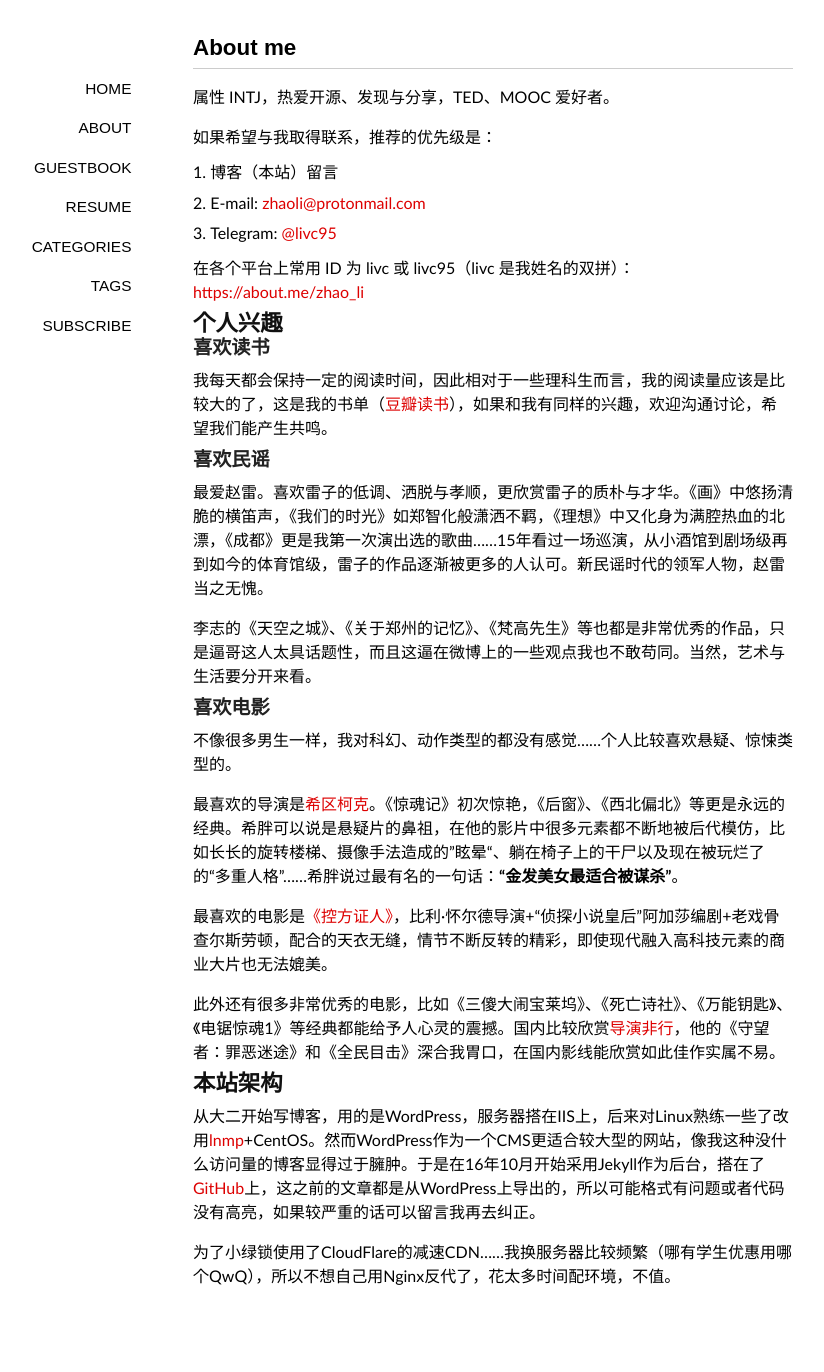
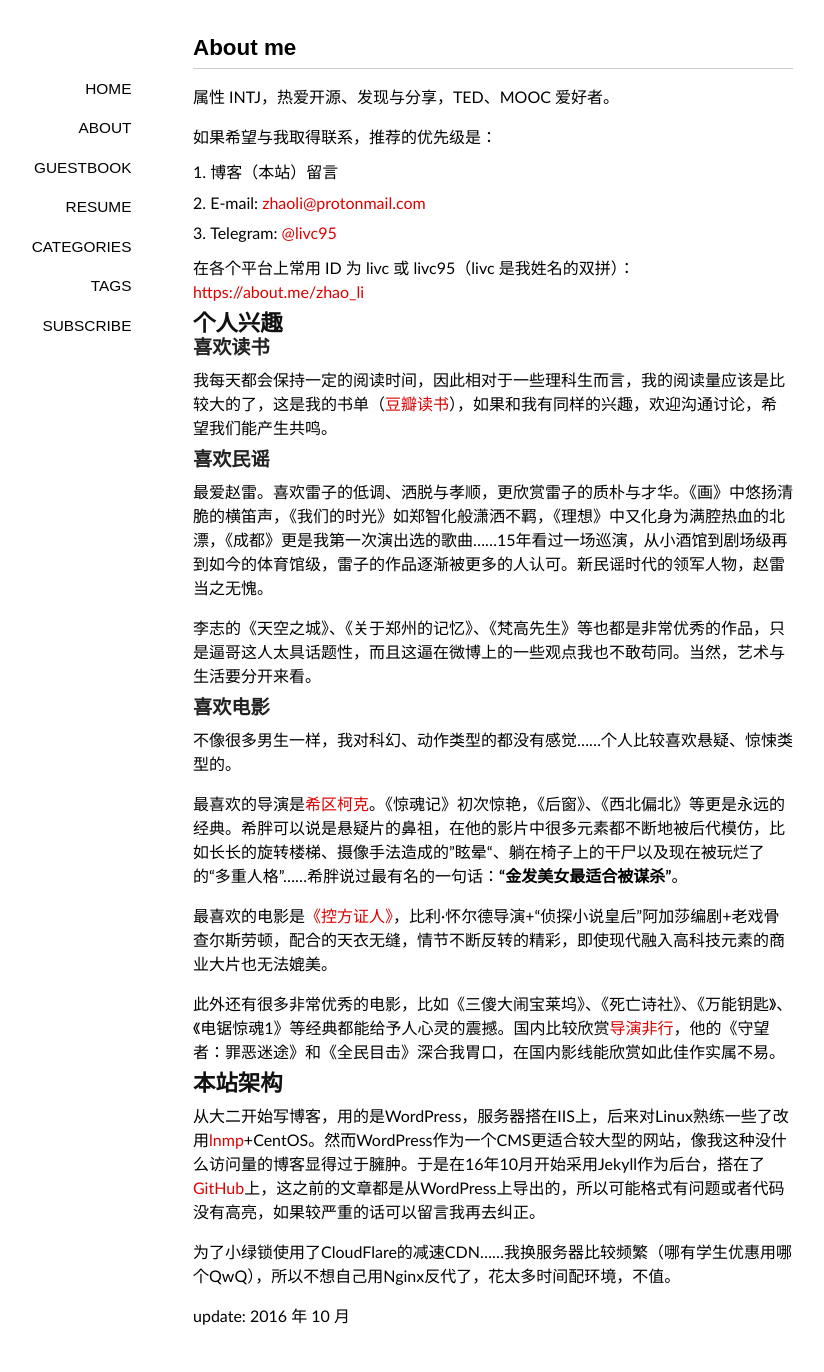
Before and after one commit to livc/livc.github.io, a Jekyll site: the page built from about/index.md, in a window 1280 px wide. Shown: the whole page, without its empty margins (147-971 px from the left). Built offline with Jekyll 4.4.1, drawn with Linux system fonts in a browser that asks for light colours; nearby versions of some CDN libraries; some web fonts are replaced; before the commit the page ends 1332 px from its top, so only the background shows below that.

Commit message:
add update date on about page

```diff
--- a/about/index.md
+++ b/about/index.md
@@ -40,3 +40,5 @@
 从大二开始写博客，用的是WordPress，服务器搭在IIS上，后来对Linux熟练一些了改用[lnmp](http://lnmp.org/)+CentOS。然而WordPress作为一个CMS更适合较大型的网站，像我这种没什么访问量的博客显得过于臃肿。于是在16年10月开始采用Jekyll作为后台，搭在了[GitHub](https://github.com/livc/livc.github.io)上，这之前的文章都是从WordPress上导出的，所以可能格式有问题或者代码没有高亮，如果较严重的话可以留言我再去纠正。
 
 为了小绿锁使用了CloudFlare的减速CDN……我换服务器比较频繁（哪有学生优惠用哪个QwQ），所以不想自己用Nginx反代了，花太多时间配环境，不值。
+
+update: 2016 年 10 月
```
